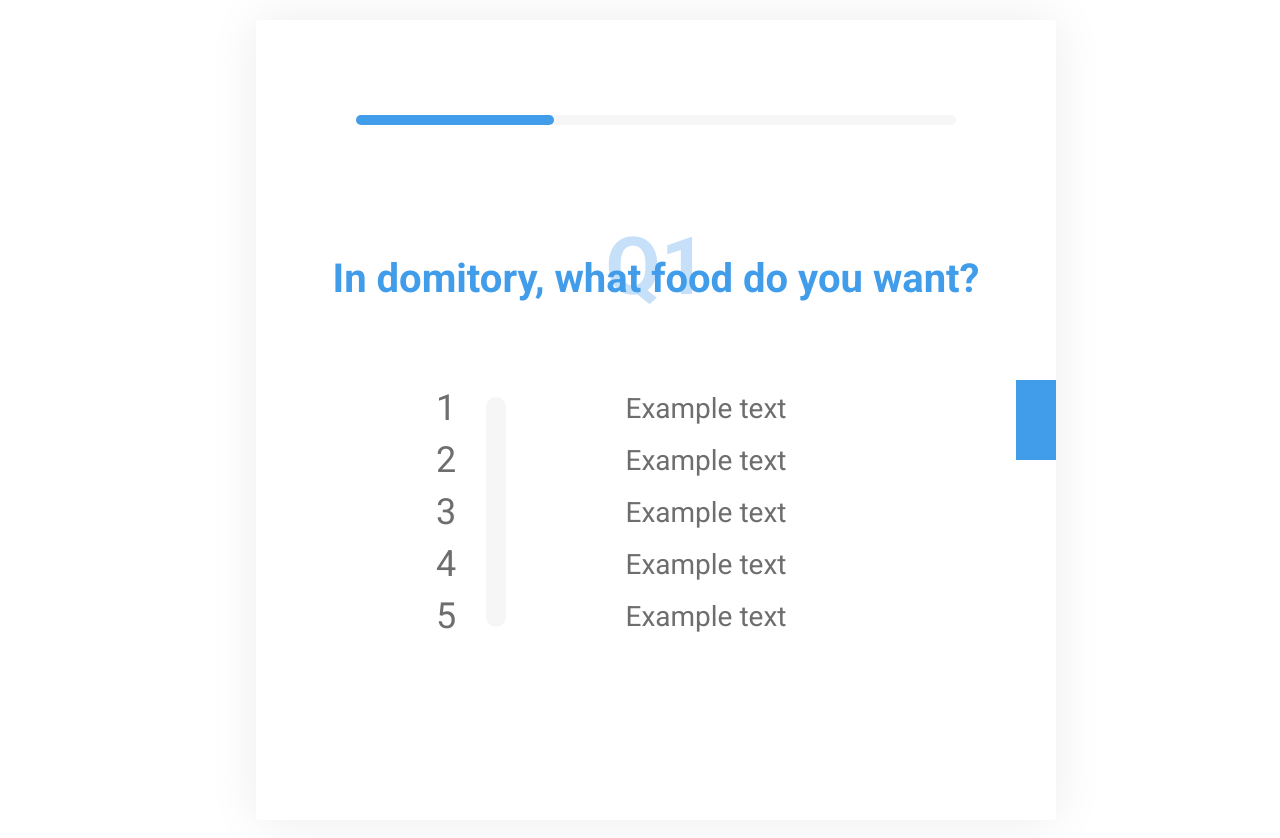
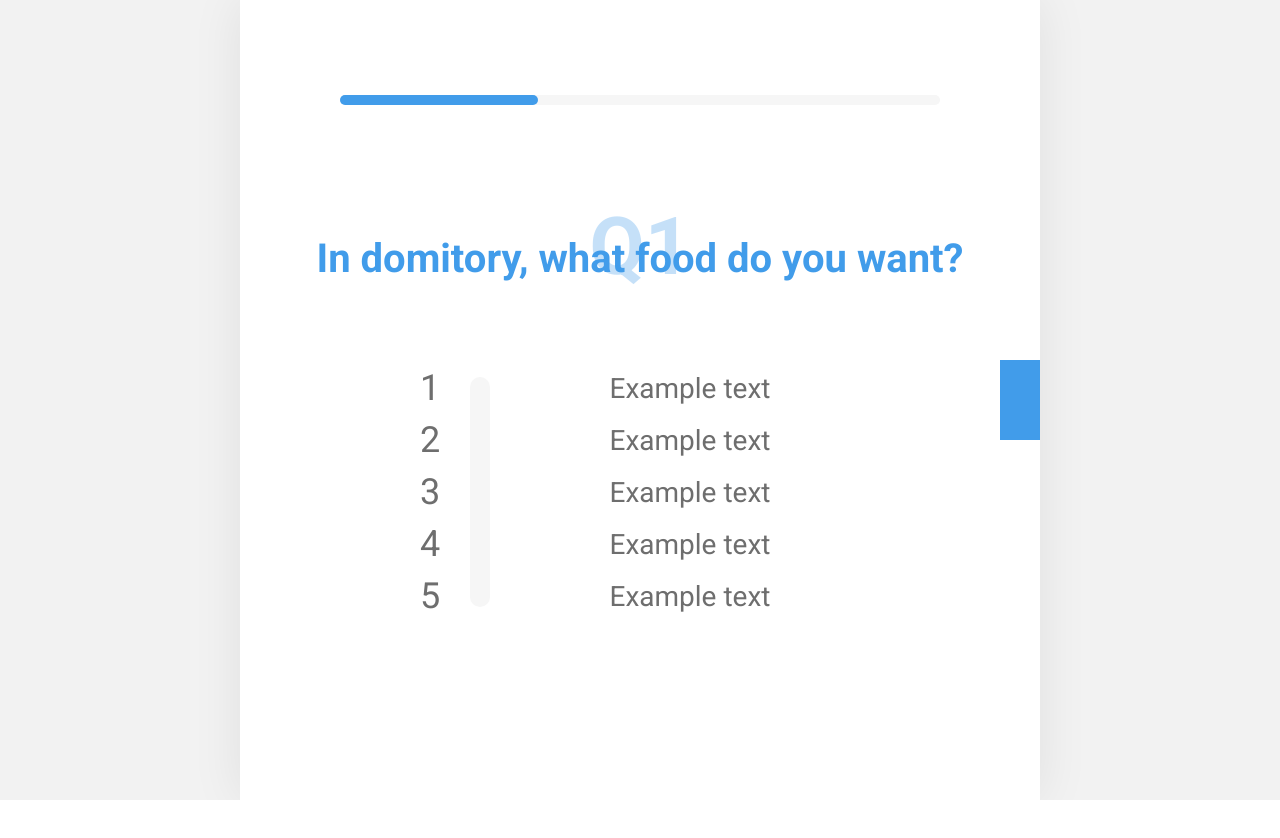
Before and after one commit to SweetLab/BlockSurvey-Web, a React app: page /survey/participate/1 in a window 1280 px wide. After the commit the page ends 800 px from the top, so only its background shows below. Built offline with nearby package versions, Linux system fonts and the light colour scheme; the HTML template or start-up script is replaced by a standard one.

Commit message:
CSS 깨짐 현상 수정

```diff
--- a/src/components/Survey/css/surveyCard.css
+++ b/src/components/Survey/css/surveyCard.css
@@ -125,8 +125,8 @@
 }
 
 .modified-survey-category {
-  width: 120px;
-  height: 35px;
+  width: 122px;
+  height: 34px;
   border: solid 0.5px rgba(0, 0, 0, 0.1);
   background-color: #fff;
 }
--- a/src/core/DropDown/dropdown.css
+++ b/src/core/DropDown/dropdown.css
@@ -29,7 +29,7 @@ pre code {
   display: inline-block;
   padding: 4px;
   position: absolute;
-  right: -8px;
+  right: 10px;
 }
 
 .arrow-closed {
@@ -52,7 +52,7 @@ pre code {
 }
 
 .Dropdown-control {
-  width: 100px;
+  width: 120px;
   height: 34px;
   background-color: #ffffff;
   border: solid 0.5px var(--black-36);
--- a/src/index.css
+++ b/src/index.css
@@ -31,3 +31,10 @@ input {
 .pointer-cursor {
   cursor: pointer;
 }
+
+#MainBody {
+  width: 100vw;
+  height: 100%;
+  margin: 0;
+  padding: 0;
+}
```
